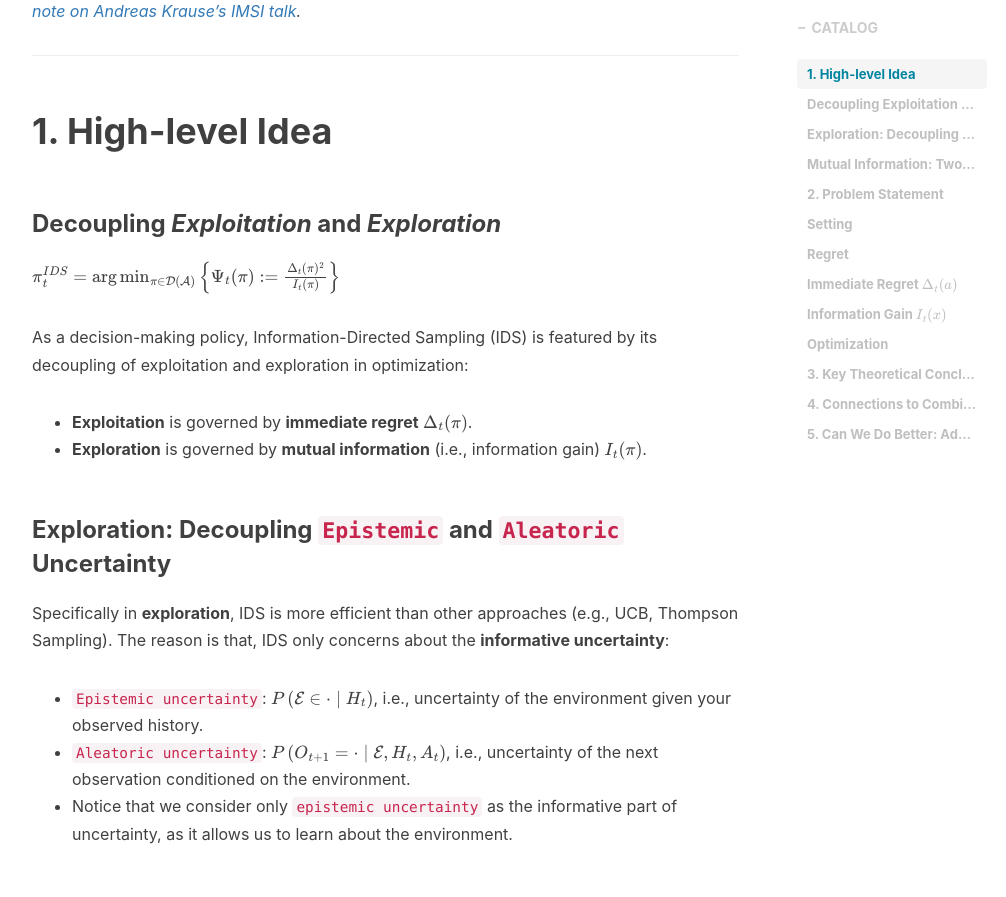
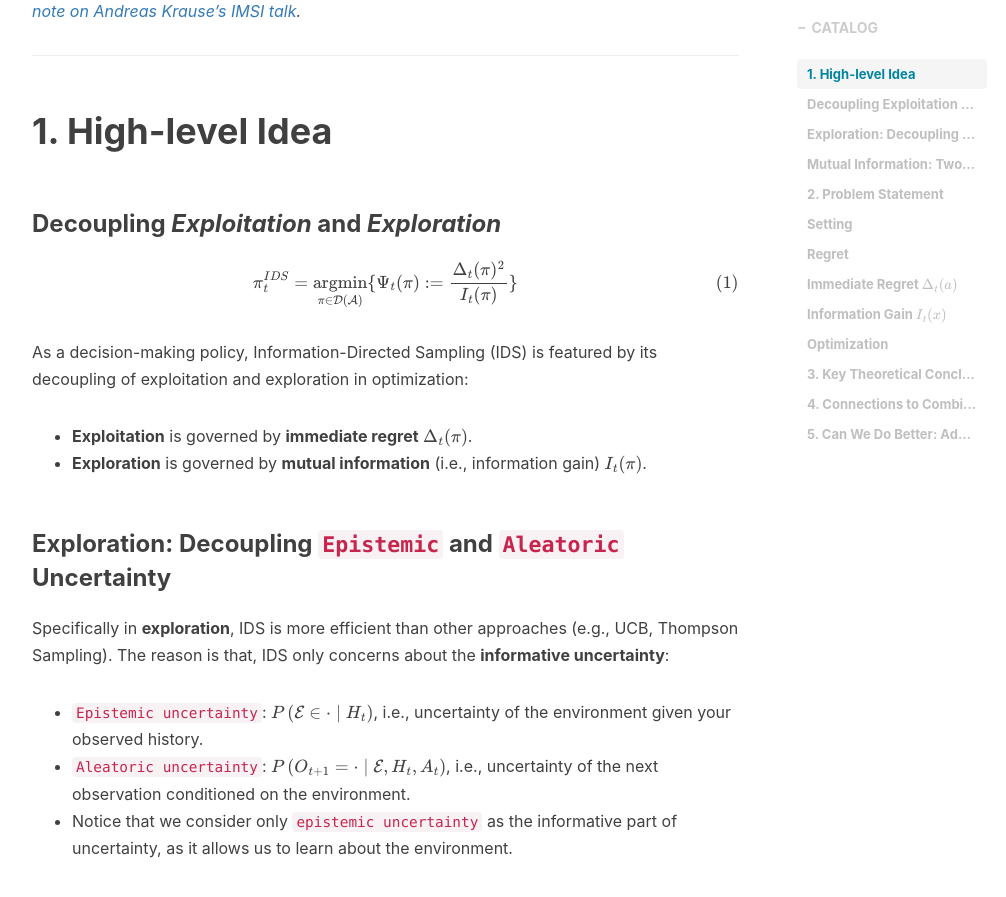
Before and after one commit to ZIYU-DEEP/ZIYU-DEEP.github.io, a Jekyll site: the page built from _posts/2021-05-14-notes-IDS-revisited.md, in a window 1280 px wide and 900 px high, scrolled down 662 px. Shown: the top 897 px of the window, without its empty margins (233-1239 px from the left). Built offline with Jekyll 4.4.1, drawn with Linux system fonts in a browser that asks for light colours; nearby versions of some CDN libraries; formulas are drawn with MathJax 3; comment, search, counter and statistics services are not loaded.

Commit message:
FIX: mathjax equation

```diff
--- a/_posts/2021-05-14-notes-IDS-revisited.md
+++ b/_posts/2021-05-14-notes-IDS-revisited.md
@@ -18,7 +18,9 @@ tags:
 
 # 1. High-level Idea
 ### Decoupling *Exploitation* and *Exploration*
-$$\pi_{t}^{I D S}=\arg \min _{\pi \in \mathcal{D}(\mathcal{A})}\left\{\Psi_{t}(\pi):=\frac{\Delta_{t}(\pi)^{2}}{I_{t}(\pi)}\right\}$$
+\begin{equation}
+\pi_{t}^{I D S}=\underset{\pi \in \mathcal{D}(\mathcal{A})}{\operatorname{argmin}}\\{\Psi_{t}(\pi):=\frac{\Delta_{t}(\pi)^{2}}{I_{t}(\pi)}\\}
+\end{equation}
 
 As a decision-making policy, Information-Directed Sampling (IDS) is featured by its decoupling of exploitation and exploration in optimization:
 - **Exploitation** is governed by **immediate regret** $\Delta_{t}(\pi)$.
```
